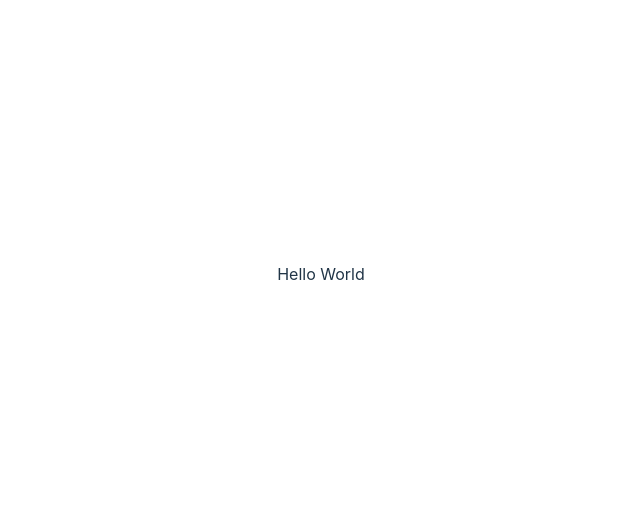
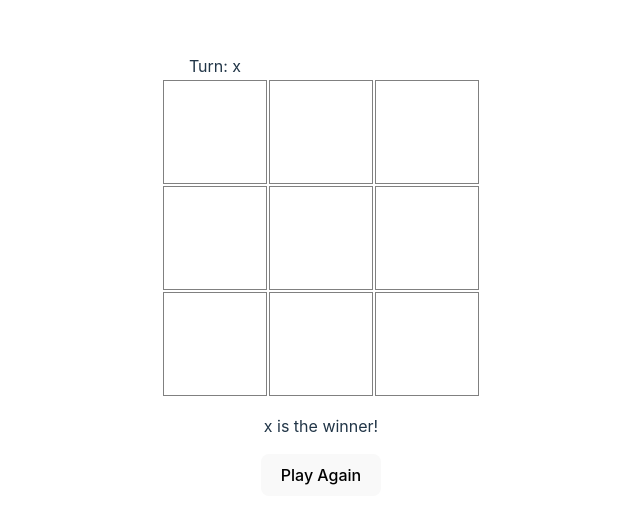
Before and after one commit to cuongvu3009/SSH-challenge, a React (Vite) app in the folder frontend/: page / in a window 1280 px wide. Shown: the part 126-650 px from the top of the page, without its empty margins (319-959 px from the left). Built offline with nearby package versions, Linux system fonts and the light colour scheme.

Commit message:
feat: game ui

```diff
--- a/frontend/src/App.tsx
+++ b/frontend/src/App.tsx
@@ -1,7 +1,12 @@
 import './App.css';
+import Game from './components/Game';
 
 function App() {
-  return <div className='App'>Hello World</div>;
+  return (
+    <div className='App'>
+      <Game />
+    </div>
+  );
 }
 
 export default App;
--- /dev/null
+++ b/frontend/src/components/Game.tsx
@@ -0,0 +1,39 @@
+import { useState } from 'react';
+import './game.css';
+
+const Game = () => {
+  const Cell = () => {
+    return <td></td>;
+  };
+
+  return (
+    <div className='container'>
+      <table>
+        Turn: x
+        <tbody>
+          <tr>
+            <Cell />
+            <Cell />
+            <Cell />
+          </tr>
+          <tr>
+            <Cell />
+            <Cell />
+            <Cell />
+          </tr>
+          <tr>
+            <Cell />
+            <Cell />
+            <Cell />
+          </tr>
+        </tbody>
+      </table>
+      <>
+        <p>x is the winner!</p>
+        <button>Play Again</button>
+      </>
+    </div>
+  );
+};
+
+export default Game;
--- /dev/null
+++ b/frontend/src/components/game.css
@@ -0,0 +1,12 @@
+.container {
+  display: flex;
+  flex-direction: column;
+  align-items: center;
+  justify-content: center;
+}
+
+table td {
+  border: 1px solid grey;
+  width: 100px;
+  height: 100px;
+}
```
